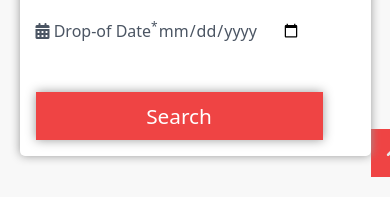
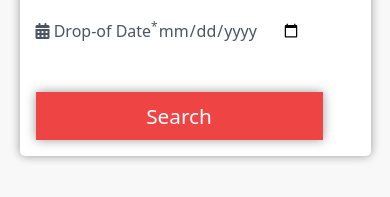
Before and after one commit to HasibulHasanRokib/reactjs-Car-Rental, a React (Vite) app: page / in a window 390 px wide. Shown: the part 647-844 px from the top of the page. Built offline with nearby package versions, Linux system fonts and the light colour scheme.

Commit message:
Initial commit

```diff
--- a/src/Components/Home/Home.css
+++ b/src/Components/Home/Home.css
@@ -406,4 +406,9 @@ overflow-y:scroll;
     .popUp-body{
         width: 100%;
     }
+    .up-btn{
+        left: 80%;
+        top: 85%;
+        border: 2px solid #fff;
+    }
 }
```
